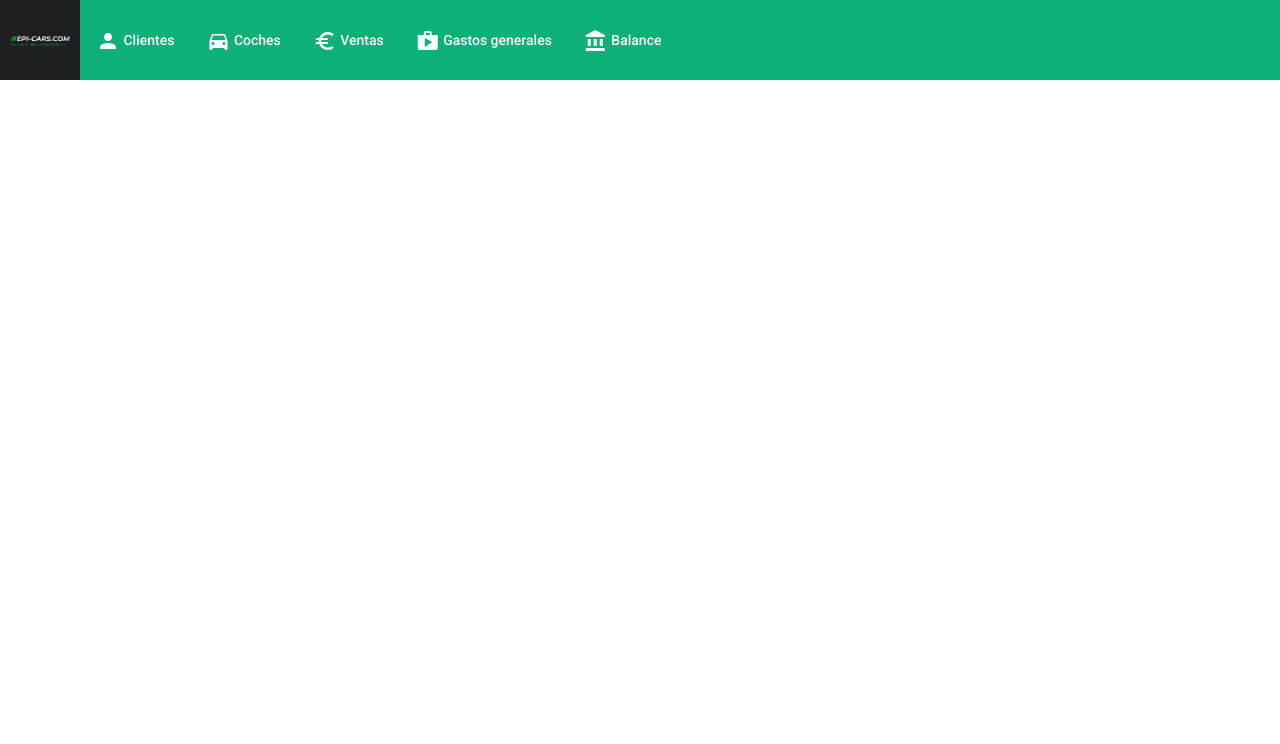
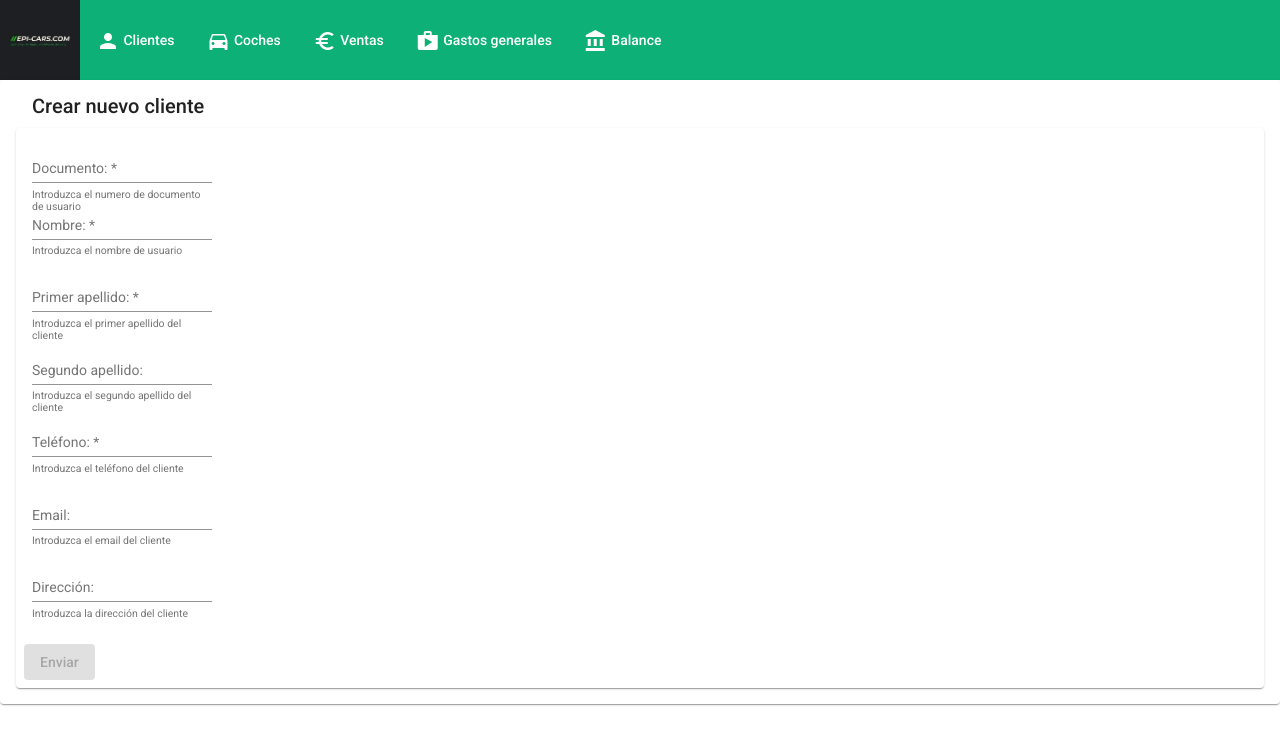
Before and after one commit to Gorgias82/EpiCars, an Angular app in the folder front/: page /clientes/registro in a window 1280 px wide. Before the commit this address led to /. Shown: the top 744 px of the page. Built offline with nearby package versions, Linux system fonts and the light colour scheme.

Commit message:
añadida insercion cliente

```diff
--- a/front/src/app/Models/cliente.model.ts
+++ b/front/src/app/Models/cliente.model.ts
@@ -1,5 +1,5 @@
 export interface Cliente {
-    id : number,
+    id? : number,
     documento : string,
     telefono : string,
     nombre : string,
--- a/front/src/app/Services/clientes.service.ts
+++ b/front/src/app/Services/clientes.service.ts
@@ -17,8 +17,11 @@ export class ClientesService {
    }
 
    getClientes() : Observable<any> {
-    console.log('getclientes service method')
     return this.http.get(this.baseUrl + this.path);
 
    }
+
+   insertCliente(cliente : Cliente) : Observable<any> {
+    return this.http.post(this.baseUrl + this.path, cliente);
+   }
 }
--- a/front/src/app/app-routing.module.ts
+++ b/front/src/app/app-routing.module.ts
@@ -1,9 +1,11 @@
 import { NgModule } from '@angular/core';
 import { RouterModule, Routes } from '@angular/router';
 import { ClientesMainComponent } from './clientes/clientes-main/clientes-main.component';
+import { ClientesRegisterComponent } from './clientes/clientes-register/clientes-register.component';
 
 const routes: Routes = [
   { path : 'clientes', component:ClientesMainComponent},
+  { path : 'clientes/registro', component:ClientesRegisterComponent},
   { path: '**', redirectTo: ''}
 ];
 
--- a/front/src/app/clientes/clientes-main/clientes-main.component.html
+++ b/front/src/app/clientes/clientes-main/clientes-main.component.html
@@ -49,7 +49,7 @@
 
        <!-- Columna iconos -->
     <ng-container matColumnDef="iconos">
-        <th mat-header-cell *matHeaderCellDef> <button mat-button matTooltip="Añade un cliente"  matTooltipClass="add-tooltip" ><mat-icon>add_box</mat-icon> </button> </th>
+        <th mat-header-cell *matHeaderCellDef> <button mat-button matTooltip="Añade un cliente"  matTooltipClass="add-tooltip" (click)="addCliente()" ><mat-icon>add_box</mat-icon> </button> </th>
         <td mat-cell *matCellDef="let element">
             <button mat-button>   <mat-icon matTooltip="Modifica el cliente {{element.nombre}} {{element.apellido1}} {{element.apellido2}} " matTooltipClass="modify-tooltip"  >create</mat-icon> </button>
             <button mat-button>   <mat-icon matTooltip="Elimina el cliente {{element.nombre}} {{element.apellido1}} {{element.apellido2}}" matTooltipClass="delete-tooltip">delete</mat-icon> </button>
--- a/front/src/app/clientes/clientes-main/clientes-main.component.ts
+++ b/front/src/app/clientes/clientes-main/clientes-main.component.ts
@@ -3,6 +3,7 @@ import { MatTableDataSource } from '@angular/material/table';
 import { Cliente } from 'src/app/Models/cliente.model';
 import { ClientesService } from 'src/app/Services/clientes.service';
 import {MatPaginator} from '@angular/material/paginator';
+import { Router } from '@angular/router';
 
 
 @Component({
@@ -18,7 +19,7 @@ export class ClientesMainComponent implements OnInit {
   displayedColumns : string[] = ['documento', 'telefono', 'nombre' ,'apellido1','apellido2','direccion','email', 'iconos']
   dataSource : MatTableDataSource<Cliente>
   dsClientes : Cliente[]
-  constructor(private clientesService : ClientesService) { }
+  constructor(private clientesService : ClientesService, private router : Router) { }
 
   ngOnInit(): void {
 
@@ -47,6 +48,9 @@ export class ClientesMainComponent implements OnInit {
     this.dataSource.filter = filterValue.trim().toLowerCase();
   }
 
+  addCliente(){
+    this.router.navigateByUrl('clientes/registro');
+  }
 
 
 }
--- /dev/null
+++ b/front/src/app/clientes/clientes-register/clientes-register.component.html
@@ -0,0 +1,89 @@
+<form [formGroup]="registroCliente" (ngSubmit)="onSubmit(registroCliente)">
+    <mat-card>
+        <mat-card-header>
+            <mat-card-title>
+                Crear nuevo cliente
+            </mat-card-title>
+        </mat-card-header>
+        <mat-card>
+            <mat-form-field>
+                <mat-label>Documento:</mat-label>
+                <input matInput placeholder="Numero de dni o pasaporte" name="dni" formControlName="dni">
+                <mat-hint>Introduzca el numero de documento de usuario</mat-hint>
+                <mat-error
+                    *ngIf="registroCliente.get('dni')?.invalid && (registroCliente.get('dni')?.dirty || registroCliente.get('dni')?.touched)"
+                    required>
+                    Debe introducir un numero de documento
+                </mat-error>
+            </mat-form-field>
+
+            <mat-card-content>
+                <mat-form-field>
+                    <mat-label>Nombre:</mat-label>
+                    <input matInput placeholder="Nombre" name="nombre" formControlName="nombre">
+                    <mat-hint>Introduzca el nombre de usuario</mat-hint>
+                    <mat-error
+                        *ngIf="registroCliente.get('nombre')?.invalid && (registroCliente.get('nombre')?.dirty || registroCliente.get('nombre')?.touched)">
+                        Debe introducir un nombre
+                    </mat-error>
+                </mat-form-field>
+            </mat-card-content>
+            <mat-card-content>
+                <mat-form-field>
+                    <mat-label>Primer apellido:</mat-label>
+                    <input matInput placeholder="Primer apellido" name="apellido1" formControlName="apellido1">
+                    <mat-hint>Introduzca el primer apellido del cliente</mat-hint>
+                    <mat-error
+                        *ngIf="registroCliente.get('apellido1')?.invalid && (registroCliente.get('apellido1')?.dirty || registroCliente.get('apellido1')?.touched)">
+                        Debe introducir un apellido
+                    </mat-error>
+                </mat-form-field>
+            </mat-card-content>
+            <mat-card-content>
+                <mat-form-field>
+                    <mat-label>Segundo apellido:</mat-label>
+                    <input matInput placeholder="Segundo apellido" name="apellido2" formControlName="apellido2">
+                    <mat-hint>Introduzca el segundo apellido del cliente</mat-hint>
+                </mat-form-field>
+            </mat-card-content>
+            <mat-card-content>
+                <mat-form-field>
+                    <mat-label>Teléfono:</mat-label>
+                    <input matInput placeholder="Telefono" name="telefono" formControlName="telefono">
+                    <mat-hint>Introduzca el teléfono del cliente</mat-hint>
+                    <mat-error
+                        *ngIf="registroCliente.get('telefono')?.invalid && (registroCliente.get('telefono')?.dirty || registroCliente.get('telefono')?.touched)">
+                        Debe introducir un teléfono
+                    </mat-error>
+                </mat-form-field>
+            </mat-card-content>
+            <mat-card-content>
+                <mat-form-field>
+                    <mat-label>Email:</mat-label>
+                    <input matInput placeholder="Email" name="email" formControlName="email">
+                    <mat-hint>Introduzca el email del cliente</mat-hint>
+                    <mat-error
+                        *ngIf="registroCliente.get('email')?.invalid && (registroCliente.get('email')?.dirty || registroCliente.get('email')?.touched)">
+                        Debe introducir un email valido
+                    </mat-error>
+                </mat-form-field>
+            </mat-card-content>
+            <mat-card-content>
+                <mat-form-field>
+                    <mat-label>Dirección:</mat-label>
+                    <input matInput placeholder="Direccion" name="direccion" formControlName="direccion">
+                    <mat-hint>Introduzca la dirección del cliente</mat-hint>
+                </mat-form-field>
+            </mat-card-content>
+            <mat-card-actions class="mat-card-button-login">
+                <button mat-raised-button type="submit"
+                    [disabled]="registroCliente.get('dni')?.invalid
+                    || registroCliente.get('nombre')?.invalid
+                    || registroCliente.get('apellido1')?.invalid
+                    || registroCliente.get('telefono')?.invalid
+                    || registroCliente.get('email')?.invalid"
+                    color="primary">Enviar</button>
+            </mat-card-actions>
+        </mat-card>
+    </mat-card>
+</form>
--- /dev/null
+++ b/front/src/app/clientes/clientes-register/clientes-register.component.ts
@@ -0,0 +1,53 @@
+import { Component, OnInit } from '@angular/core';
+import { stringToKeyValue } from '@angular/flex-layout/extended/style/style-transforms';
+import { FormBuilder, FormGroup, Validators } from '@angular/forms';
+import { Router } from '@angular/router';
+import { Cliente } from 'src/app/Models/cliente.model';
+import { ClientesService } from 'src/app/Services/clientes.service';
+
+@Component({
+  selector: 'app-clientes-register',
+  templateUrl: './clientes-register.component.html',
+  styleUrls: ['./clientes-register.component.css']
+})
+export class ClientesRegisterComponent implements OnInit {
+  registroCliente: FormGroup;
+  cliente : Cliente;
+
+  constructor(private fb: FormBuilder, private clientesService : ClientesService, private router : Router) {
+    this.registroCliente = this.fb.group({
+      dni: ['', Validators.required],
+      nombre: ['', Validators.required],
+      apellido1: ['', Validators.required],
+      apellido2: '',
+      telefono: ['', Validators.required],
+      direccion: '',
+      email : ['', Validators.email]
+
+    });
+  }
+
+  ngOnInit(): void {
+  }
+
+  onSubmit(form: FormGroup){
+    this.cliente = {
+      nombre : form.get('nombre')?.value as unknown as string,
+      apellido1 : form.get('apellido1')?.value as unknown as string,
+      apellido2 : form.get('apellido2')?.value as unknown as string,
+      documento : form.get('dni')?.value as unknown as string,
+      telefono : form.get('telefono')?.value as unknown as string,
+      email : form.get('email')?.value as unknown as string,
+      direccion : form.get('direccion')?.value as unknown as string,
+    }
+    console.log(this.cliente);
+    this.clientesService.insertCliente(this.cliente).subscribe(response => {
+
+      if(response){
+        console.log(response)
+        this.router.navigateByUrl('clientes')
+      }
+    });
+  }
+
+}
```
Also changed, not shown: front/src/app/clientes/clientes.module.ts (+9 -3 lines), front/src/app/clientes/clientes-register/clientes-register.component.css (added), 2 other files (tests, documents, lock files or other folders).
